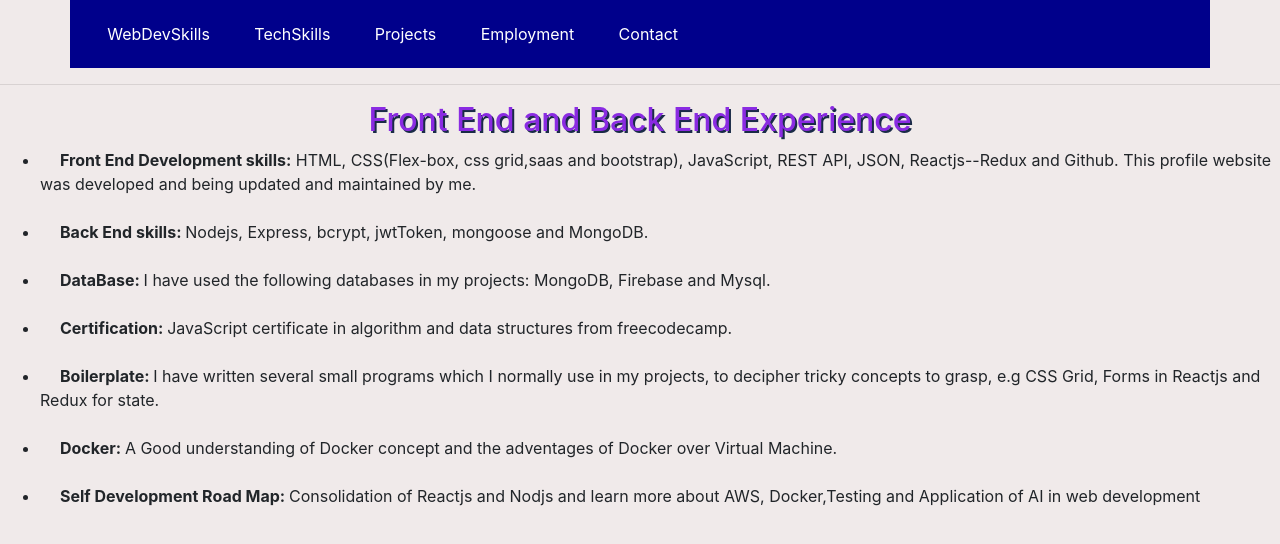
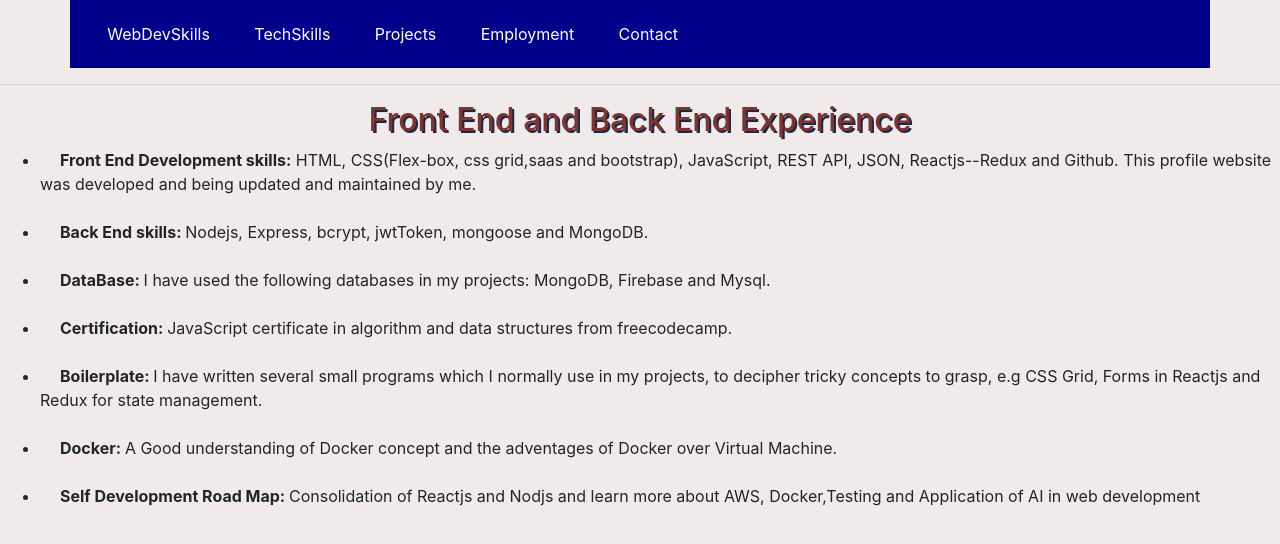
Before and after one commit to Herbertbhs02/ProfileReactRouter, a React (Create React App) app: page / in a window 1280 px wide. Shown: the top 544 px of the page. Built offline with nearby package versions, Linux system fonts and the light colour scheme.

Commit message:
fix errors and colors

```diff
--- a/package.json
+++ b/package.json
@@ -18,7 +18,7 @@
     "react-redux": "7.1.0",
     "react-router": "5.0.0",
     "react-router-dom": "5.0.0",
-    "react-scripts": "3.0.1",
+    "react-scripts": "^3.4.1",
     "react-slick": "^0.24.0",
     "redux": "4.0.1",
     "slick-carousel": "^1.8.1",
--- a/src/Connectbambi.js
+++ b/src/Connectbambi.js
@@ -5,7 +5,7 @@ const Connectbambi = () => {
   return (
     <div className='connectbambi'>
       <h4><span style={{fontWeight:"bold"}}>Connect With Old Friends </span></h4>
-      <p>This is a website I developed to help people to reconnect with the old friend they haven't heard from for a while. Please click on the link below to see the website</p>
+      <p>This is a website I developed to help people to reconnect with old friends they haven't heard from for a while. Please click on the link below to see the website</p>
       <a href="https://www.connectbambi.com/" target="_blank">connectbambi</a>
 
     </div>
--- a/src/DevSkills.js
+++ b/src/DevSkills.js
@@ -29,7 +29,7 @@ const DevSkills = () => (
 
 
            <li style={{textIndent:'20px'}}>
-           <span style={{fontWeight:"bold"}}>Boilerplate: </span>I have written several small programs which I normally use in my projects, to decipher tricky concepts to grasp, e.g CSS Grid, Forms in Reactjs and Redux for state.
+           <span style={{fontWeight:"bold"}}>Boilerplate: </span>I have written several small programs which I normally use in my projects, to decipher tricky concepts to grasp, e.g CSS Grid, Forms in Reactjs and Redux for state management.
             </li><br/>
 
             <li style={{textIndent:'20px'}}>
--- a/src/DevSkills/DevSkill.css
+++ b/src/DevSkills/DevSkill.css
@@ -2,6 +2,6 @@
 .DevSkills h2{
     text-align: center;
     text-shadow: 2px 2px #1a2b47;
-    color: blueviolet;
+    color:#7E3532
 
   }
--- a/src/index.css
+++ b/src/index.css
@@ -36,5 +36,5 @@ code {
 
 h2{
   text-shadow: 2px 2px #1a2b47;
-  color: blueviolet;
+  color:#7E3532
 }
--- a/src/styles.css
+++ b/src/styles.css
@@ -25,7 +25,7 @@
 .TechSkills h2{
   text-align: center;
   text-shadow: 2px 2px #1a2b47;
-  color: blueviolet;
+  color: #7E3532
 
 }
 
@@ -36,7 +36,7 @@
 .contact h2{
   text-align: center;
   text-shadow: 2px 2px #1a2b47;
-  color: blueviolet;
+  color: #7E3532
 }
 
 .contact {
```
Also changed, not shown: 11 other files (tests, documents, lock files or other folders).
